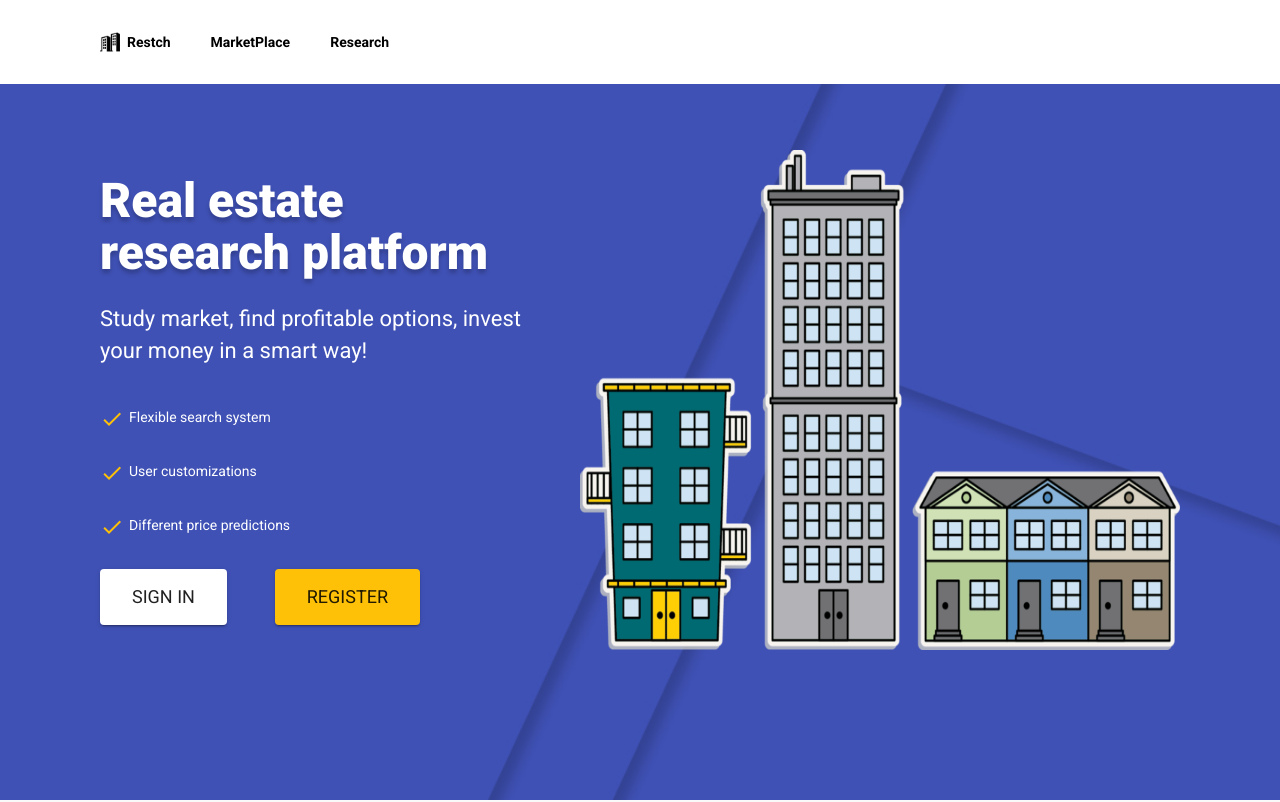
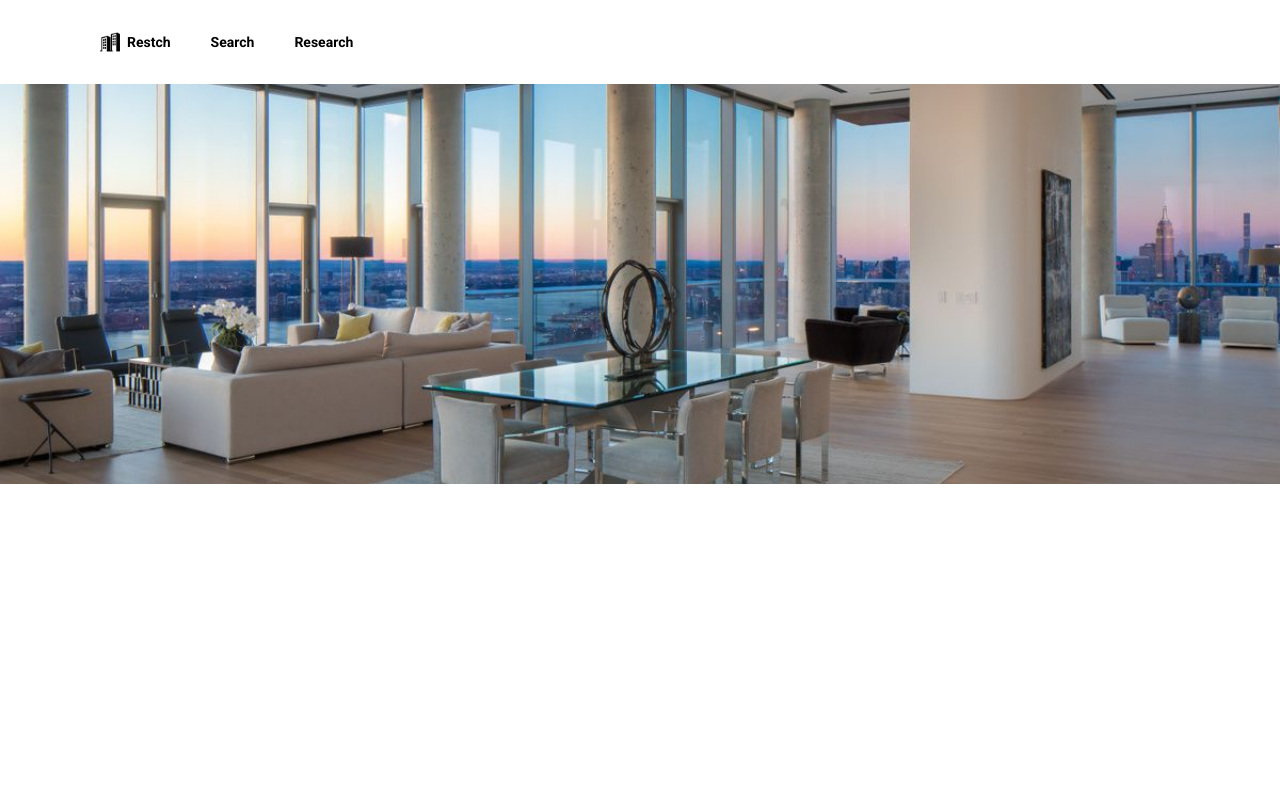
Before and after one commit to ivvan18/real-estate-research, an Angular app: page /search in a window 1280 px wide. Before the commit this address led to /landing. Shown: the top 802 px of the page. Built offline with nearby package versions, Linux system fonts and the light colour scheme.

Commit message:
Search route + component added.

```diff
--- a/src/app/app-routing.module.ts
+++ b/src/app/app-routing.module.ts
@@ -11,6 +11,10 @@ const routes: Routes = [
     loadChildren: () => import('./pages/auth/auth.module').then(auth => auth.AuthModule)
   },
   {
+    path: 'search',
+    loadChildren: () => import('./pages/estate-search/estate-search.module').then(estate => estate.EstateSearchModule)
+  },
+  {
     path: '**',
     redirectTo: 'landing'
   }
--- /dev/null
+++ b/src/app/pages/estate-search/estate-search.component.html
@@ -0,0 +1,2 @@
+<div class="background">
+</div>
--- /dev/null
+++ b/src/app/pages/estate-search/estate-search.component.scss
@@ -0,0 +1,5 @@
+.background {
+  background: url(../../../assets/search/search-background.jpg) center center/cover no-repeat;
+  width: 100%;
+  height: 50%;
+}
--- /dev/null
+++ b/src/app/pages/estate-search/estate-search.component.ts
@@ -0,0 +1,15 @@
+import { Component, OnInit } from '@angular/core';
+
+@Component({
+  selector: 'app-estate-search',
+  templateUrl: './estate-search.component.html',
+  styleUrls: ['./estate-search.component.scss']
+})
+export class EstateSearchComponent implements OnInit {
+
+  constructor() { }
+
+  ngOnInit(): void {
+  }
+
+}
--- a/src/app/pages/landing/landing.component.html
+++ b/src/app/pages/landing/landing.component.html
@@ -1,4 +1,4 @@
-<div class="background full-width-height">
+<div class="background">
   <div class="padding picture-container full-height">
     <div class="headers-container">
       <div class="main-header">
--- a/src/app/pages/landing/landing.component.scss
+++ b/src/app/pages/landing/landing.component.scss
@@ -6,6 +6,8 @@
 
 .background {
   background: url(../../../assets/landing/home-bg.jpg) center center/cover no-repeat;
+  width: 100%;
+  height: 96%;
 }
 
 .picture-container {
--- a/src/app/util/navbar/navbar.component.html
+++ b/src/app/util/navbar/navbar.component.html
@@ -1,11 +1,15 @@
-<div [ngClass]="{'navbar-fixed': isFixed, 'container': !isFixed }">
+<div class="navbar-relative" [ngClass]="{'navbar-fixed': isFixed, 'container': !isFixed }">
   <div class="inner-container">
-    <div class="nav-item">
+    <div
+      class="nav-item"
+      (click)="navigate('landing')">
       <img src="../../../assets/navbar/apartment-icon.png" class="icon">
       <strong>&nbsp; Restch</strong>
     </div>
-    <div class="nav-item">
-      <strong>MarketPlace</strong>
+    <div
+      class="nav-item"
+      (click)="navigate('search')">
+      <strong>Search</strong>
     </div>
     <div class="nav-item">
       <strong class="nav-item">Research</strong>
--- a/src/app/util/navbar/navbar.component.scss
+++ b/src/app/util/navbar/navbar.component.scss
@@ -52,3 +52,7 @@
   animation: .6s forwards slideDown;
   -webkit-animation: .6s forwards slideDown;
 }
+
+.navbar-relative {
+  position: relative;
+}
```
Also changed, not shown: src/app/pages/estate-search/estate-search-routing.module.ts (added, +20 -0 lines), src/app/pages/estate-search/estate-search.module.ts (+5 -4 lines), src/assets/search/search-background.jpg (added).
